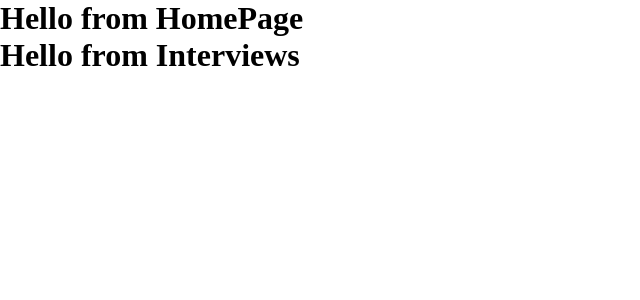
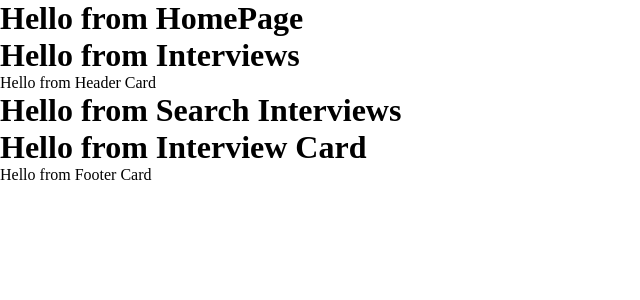
Before and after one commit to NikolaV91/HR-Agency, a React (Create React App) app: page /homepage/interviews in a window 1280 px wide. Shown: the top 300 px of the page, without its empty margins (0-640 px from the left). Built offline with nearby package versions, Linux system fonts and the light colour scheme.

Commit message:
routes-updated-3

```diff
--- a/src/App.jsx
+++ b/src/App.jsx
@@ -10,7 +10,6 @@ const App = () => {
   return (
     <div className="app">
       <Switch>
-
         <Route path="/homepage">
           <HomePage />
         </Route>
--- a/src/components/ModalForm/ModalForm.jsx
+++ b/src/components/ModalForm/ModalForm.jsx
@@ -3,7 +3,9 @@ import "./style.scss"
 
 const ModalForm = () => {
     return (
-        <div>Hello from Modal Card</div>
+        <div className="modalForm">
+            <h1>Hello from Modal Card</h1>
+        </div>
      );
 }
 
--- a/src/components/ModalInterview/ModalInterview.jsx
+++ b/src/components/ModalInterview/ModalInterview.jsx
@@ -3,7 +3,9 @@ import "./style.scss"
 
 const ModalInterview = () => {
     return (
-        <div>Hello from Modal Interview</div>
+        <div className="modalInterview">
+            <h1>Hello from Modal Interview</h1>
+        </div>
      );
 }
 
--- a/src/components/SearchCandidates/SearchCandidates.jsx
+++ b/src/components/SearchCandidates/SearchCandidates.jsx
@@ -3,7 +3,9 @@ import "./style.scss"
 
 const SearchCandidates = () => {
     return (
-        <div>Hello from Search Candidates</div>
+        <div className="searchCandidates">
+            <h1>Hello from Search Candidates</h1>
+        </div>
      );
 }
 
--- a/src/components/SearchInterviews/SearchInterviews.jsx
+++ b/src/components/SearchInterviews/SearchInterviews.jsx
@@ -0,0 +1,12 @@
+import React from "react";
+import "./style.scss"
+
+const SearchInterviews = () => {
+    return (
+        <div className="SearchInterviews">
+            <h1>Hello from Search Interviews</h1>
+        </div>
+     );
+}
+
+export default SearchInterviews;
--- a/src/pages/Interviews/Interviews.jsx
+++ b/src/pages/Interviews/Interviews.jsx
@@ -2,6 +2,7 @@ import React from "react";
 import Header from "../../components/Header/Header";
 import Footer from "../../components/Footer/Footer";
 import SearchInterviews from "../../components/SearchInterviews/SearchInterviews"
+import InterviewCard from "../../components/InterviewCard/InterviewCard";
 
 import "./style.scss"
 
@@ -9,6 +10,10 @@ const Interviews = () => {
     return (
         <div className="interviews">
             <h1>Hello from Interviews</h1>
+            <Header/>
+                <SearchInterviews/>
+                <InterviewCard/> {/* reports.map() */}
+            <Footer />
         </div>
      );
 }
```
